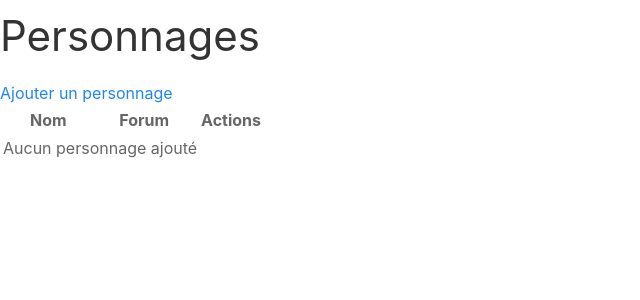
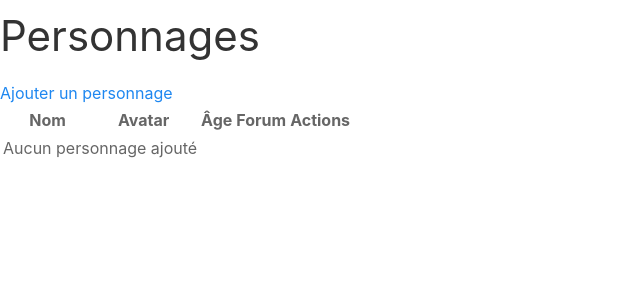
Before and after one commit to Niagaraa/RPG, a Symfony app: template templates/character/index.html.twig in a window 1280 px wide. Shown: the part 242-542 px from the top of the page, without its empty margins (0-640 px from the left). Run offline with Twig, Linux system fonts and the light colour scheme; the template is opened without the code that fills it, so the values that code supplies are empty; some libraries are stand-ins or nearby versions.

Commit message:
update index character with more informations

```diff
--- a/templates/character/index.html.twig
+++ b/templates/character/index.html.twig
@@ -21,6 +21,8 @@
             <tr>
                 <th></th>
                 <th>Nom</th>
+                <th>Avatar</th>
+                <th>Âge</th>
                 <th>Forum</th>
                 <th>Actions</th>
             </tr>
@@ -28,8 +30,12 @@
             <tbody>
             {% for character in characters %}
                 <tr>
-                    <td>{{ loop.index }}</td>
+                    <td>{{ loop.index }}
+                        <img src="{{ character.picture }}">
+                    </td>
                     <td>{{ character.name }}</td>
+                    <td>{{ character.avatar }}</td>
+                    <td>{{ character.birthday }}</td>
                     <td>{{ character.forum.name }}</td>
                     <td>
                         <a href="{{ path('character_show', {'id': character.id}) }}">show</a>
```
